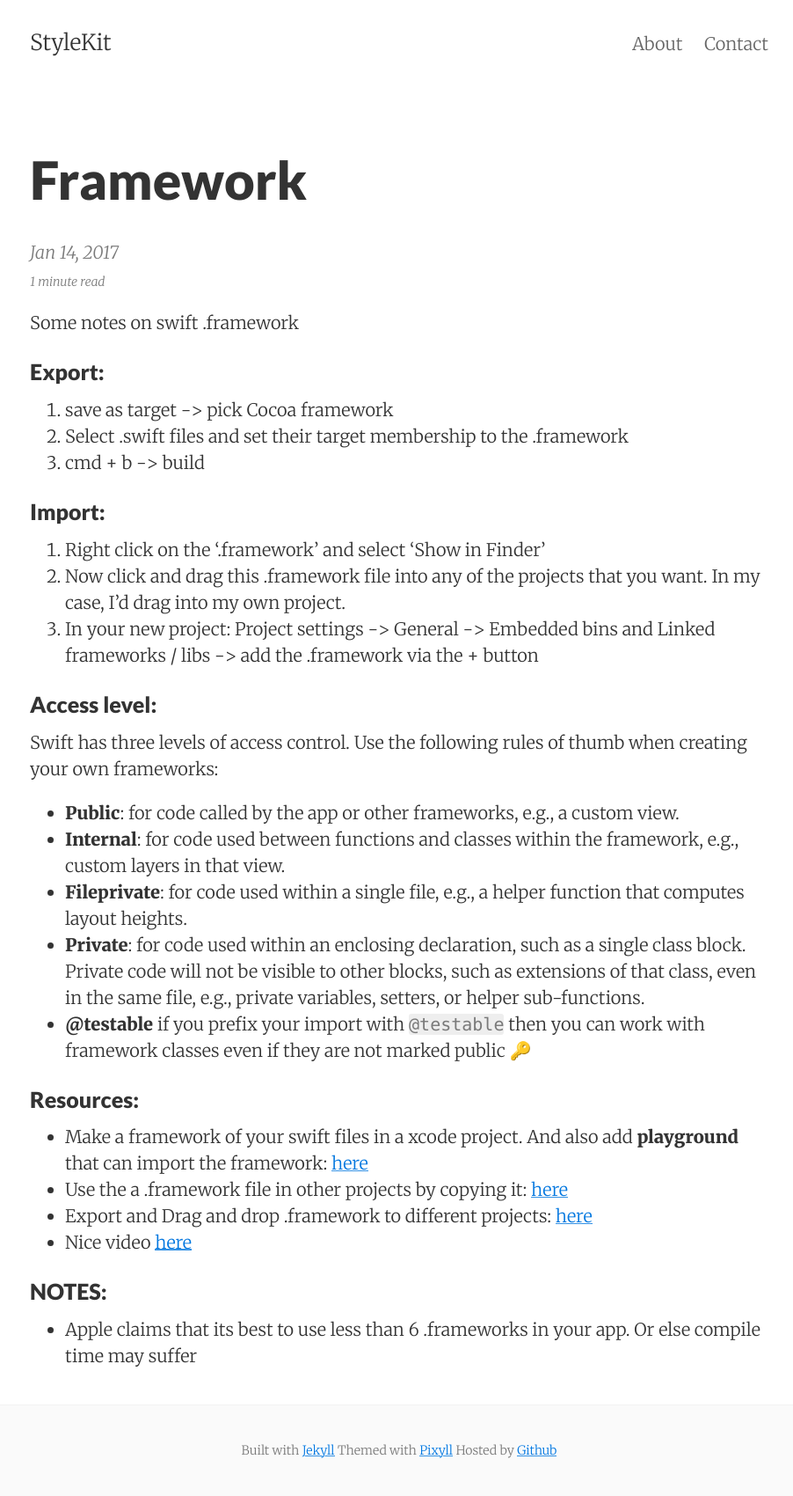
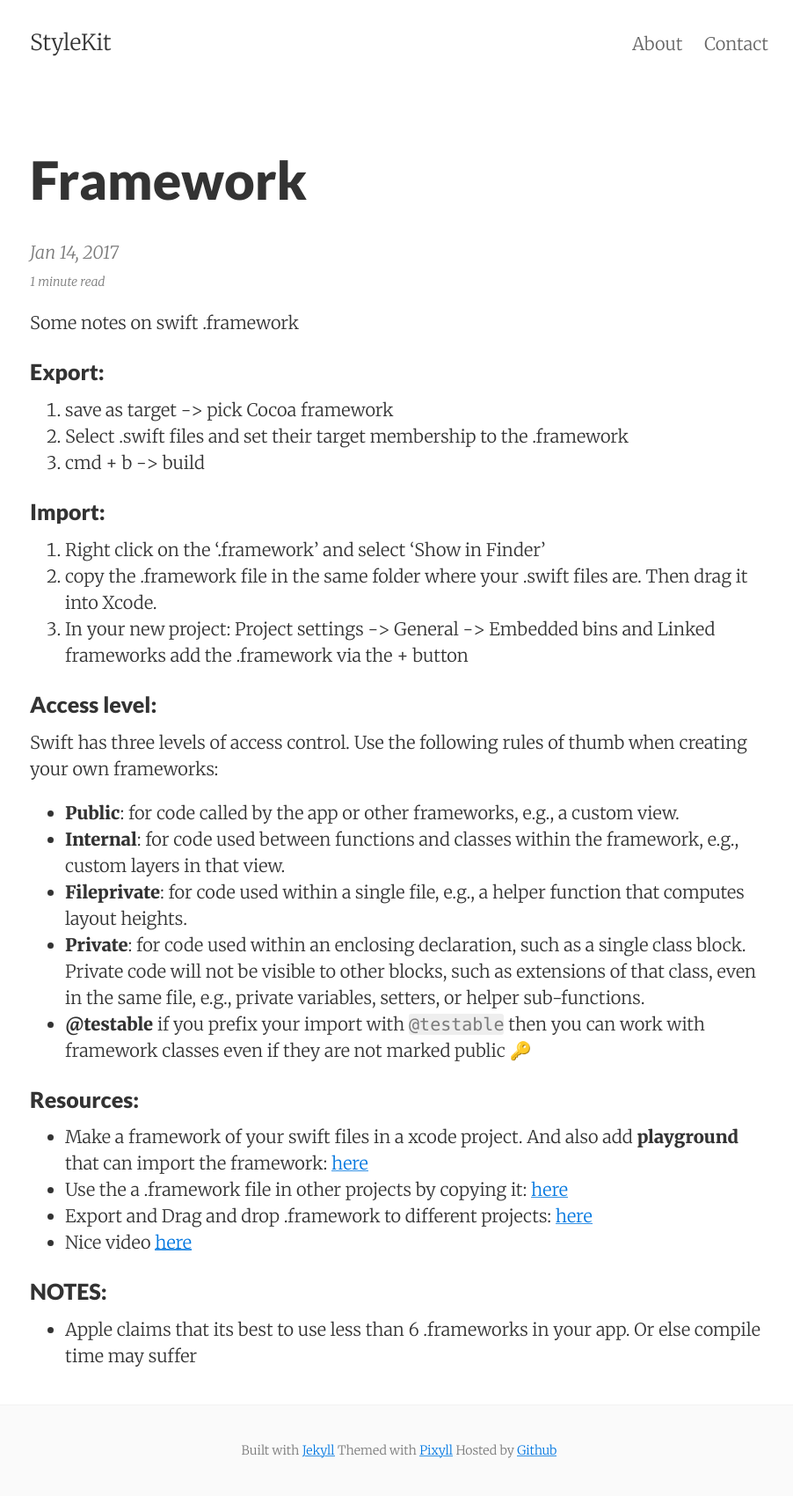
Before and after one commit to stylekit/stylekit.github.io, a Jekyll site: the page built from _posts/2017-01-14-framework.md, in a window 1280 px wide. Shown: the whole page at 88% size, without its empty margins (186-1088 px from the left). Built offline with Jekyll 4.4.1, drawn with Linux system fonts in a browser that asks for light colours; nearby versions of some CDN libraries; comment, search, counter and statistics services are not loaded.

Commit message:
Files modified: 1


Modified 1 file:
_posts/2017-01-14-framework.md

```diff
--- a/_posts/2017-01-14-framework.md
+++ b/_posts/2017-01-14-framework.md
@@ -8,8 +8,8 @@ Some notes on swift .framework <!--more-->
 ### Import:
 
 1. Right click on the ‘.framework’ and select ‘Show in Finder’
-2. Now click and drag this .framework file into any of the projects that you want. In my case, I’d drag into my own project.
-3. In your new project: Project settings -> General -> Embedded bins and Linked frameworks / libs -> add the  .framework via the + button
+2. copy the .framework file in the same folder where your .swift files are. Then drag it into Xcode.
+3. In your new project: Project settings -> General -> Embedded bins and Linked frameworks add the  .framework via the + button
 
 
 ### Access level:
```
